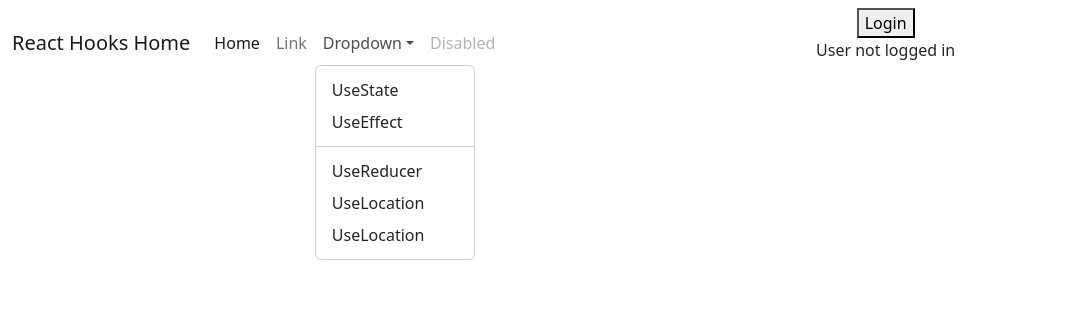
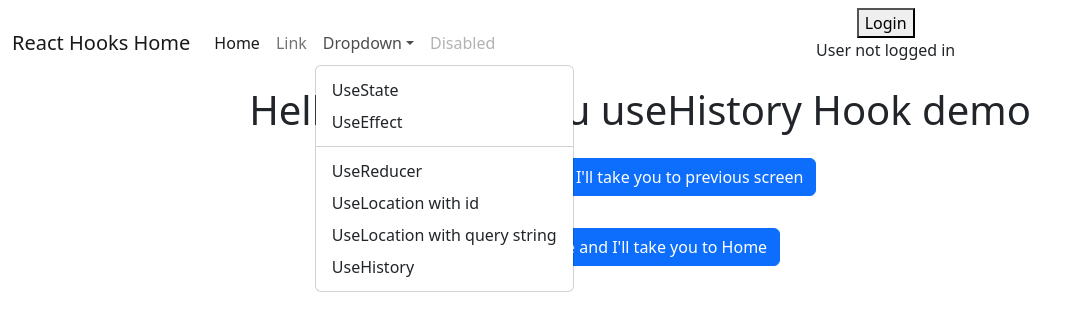
Before and after one commit to AdnanMuzavor/React_Fundamentals_In_One_Shot, a React (Create React App) app: page /useHistoryHook in a window 1280 px wide. Both pictures are taken after a click on the button "Dropdown". Shown: the top 330 px of the page, without its empty margins (0-1079 px from the left). Built offline with nearby package versions, Linux system fonts and the light colour scheme.

Commit message:
useHistory hook was revised

```diff
--- /dev/null
+++ b/src/Components/HookDemoScreens/UseHistoryDemo.js
@@ -0,0 +1,30 @@
+import React from "react";
+import { useHistory } from "react-router-dom";
+
+const UseHistoryDemo = () => {
+  const history = useHistory();
+  return (
+    <>
+      <h1>Hello, Ill hsow you useHistory Hook demo</h1>
+      <button
+        className="btn btn-primary mt-3 my-3"
+        onClick={() => {
+          history.goBack();
+        }}
+      >
+        Click Me and I'll take you to previous screen
+      </button>
+      <br />
+      <button
+        className="btn btn-primary mt-3 my-3"
+        onClick={() => {
+          history.push("/");
+        }}
+      >
+        Click Me and I'll take you to Home
+      </button>
+    </>
+  );
+};
+
+export default UseHistoryDemo;
--- a/src/Components/Navbar.js
+++ b/src/Components/Navbar.js
@@ -11,9 +11,9 @@ const Navbar = (props) => {
     <>
       <nav className="navbar navbar-expand-lg bg-body-tertiary">
         <div className="container-fluid">
-          <a className="navbar-brand" href="#">
+          <Link className="navbar-brand" to="/">
             {props.title}
-          </a>
+          </Link>
 
           <button
             className="navbar-toggler"
@@ -69,7 +69,10 @@ const Navbar = (props) => {
                   </li>
                   <li>
                     <Link className="dropdown-item" to="/useLocationHook:id">
-                      UseLocation
+
+                    {/* anything can replace id */}
+
+                      UseLocation with id
                     </Link>
                   </li>
                   <li>
@@ -77,7 +80,12 @@ const Navbar = (props) => {
                       className="dropdown-item"
                       to="/useLocationHook2/userprofile?name=Adnan&email=12@gmail.com&qty=20"
                     >
-                      UseLocation
+                      UseLocation with query string
+                    </Link>
+                  </li>
+                  <li>
+                    <Link className="dropdown-item" to="/useHistoryHook">
+                      UseHistory
                     </Link>
                   </li>
                 </ul>
--- a/src/Components/RouterScreen.js
+++ b/src/Components/RouterScreen.js
@@ -5,6 +5,8 @@ import UseEffectDemo from "./HookDemoScreens/UseEffectDemo";
 import UseReducerDemo from "./HookDemoScreens/UseReducerDemo";
 import UseLocationDemo from "./HookDemoScreens/useLocationDemo";
 import UseLocationDemo2 from "./HookDemoScreens/UseLocationDemoSearch";
+import Home from "./Screens/Home";
+import UseHistoryDemo from "./HookDemoScreens/UseHistoryDemo";
 
 const RouterForScreen = () => {
   return (
@@ -12,8 +14,11 @@ const RouterForScreen = () => {
       <Route path="/useStateHook" render={() => <UseStateDemo />}></Route>
       <Route path="/useEffectHook" render={() => <UseEffectDemo />}></Route>
       <Route path="/useReducerHook" render={() => <UseReducerDemo />}></Route>
+      <Route  path="/useHistoryHook" render={() => <UseHistoryDemo />}></Route>
       <Route exact path="/useLocationHook:id" render={() => <UseLocationDemo />}></Route>
       <Route exact path="/useLocationHook2/userprofile" render={() => <UseLocationDemo2 />}></Route>
+      <Route exact path="/" render={() => <Home />}></Route>
+
     </>
   );
 };
--- /dev/null
+++ b/src/Components/Screens/Home.js
@@ -0,0 +1,11 @@
+import React from "react";
+
+const Home = () => {
+  return (
+    <>
+      <h1>Hello, I am home screen</h1>
+    </>
+  );
+};
+
+export default Home;
```
Also changed, not shown: 1 other file (tests, documents, lock files or other folders).
